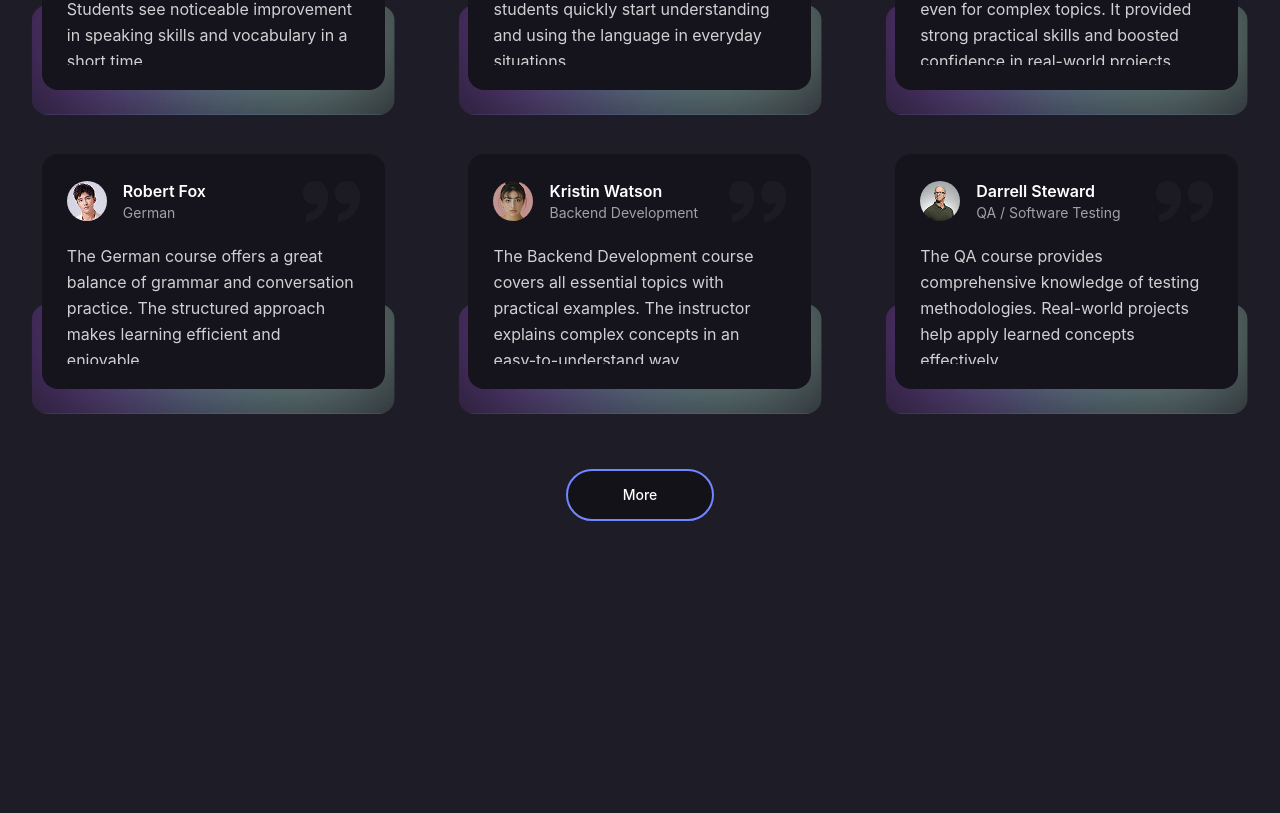
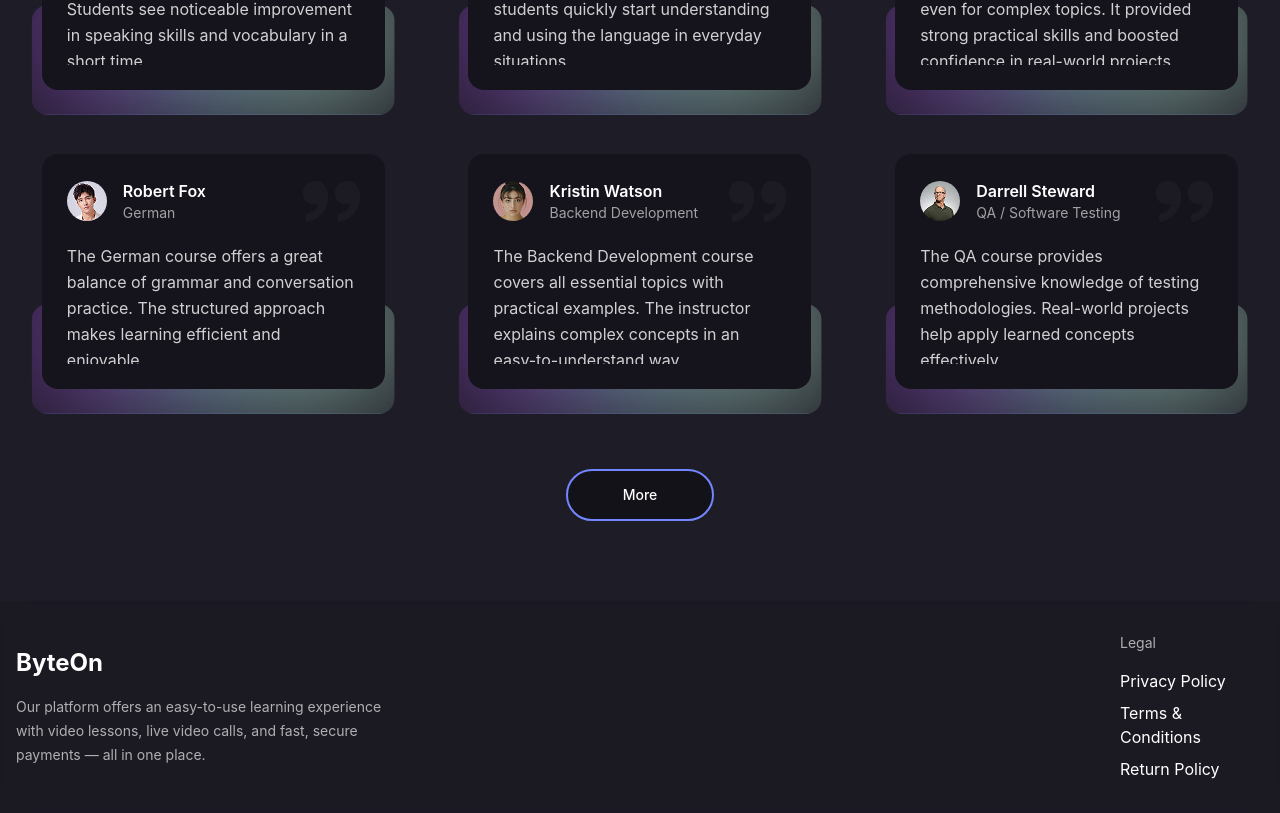
Before and after one commit to Dmytro-Doronin/components, a React (Vite) app: page / in a window 1280 px wide. Shown: the part 2986-3799 px from the top of the page. Before the commit the page ends 3587 px from the top, so only its background shows below. Built offline with nearby package versions, Linux system fonts and the light colour scheme.

Commit message:
add footer

```diff
--- /dev/null
+++ b/src/components/footer/Footer.tsx
@@ -0,0 +1,23 @@
+export default function Footer({ className }: { className?: string }) {
+  return (
+    <footer className={className || "bg-[#15141D40] backdrop-blur-md w-full py-8"}>
+      <div className="max-w-7xl mx-auto px-4 flex flex-col lg:flex-row justify-between items-start lg:items-center text-white gap-8 lg:gap-0">
+        <div className="max-w-sm w-full lg:w-auto">
+          <h3 className="font-bold text-2xl mb-4">ByteOn</h3>
+          <p className="text-sm opacity-65 leading-6">
+            Our platform offers an easy-to-use learning experience with video lessons, live video calls, and fast, secure payments — all in one place.
+          </p>
+        </div>
+
+        <div className="w-full lg:w-36">
+          <h4 className="text-sm opacity-65 mb-4">Legal</h4>
+          <div className="text-base space-y-2">
+            <p>Privacy Policy</p>
+            <p>Terms & Conditions</p>
+            <p>Return Policy</p>
+          </div>
+        </div>
+      </div>
+    </footer>
+  );
+}
--- a/src/pages/Home/Home.tsx
+++ b/src/pages/Home/Home.tsx
@@ -2,6 +2,7 @@ import { Hero } from '../../components/sections/Hero/Hero';
 import { Features } from '../../components/sections/Features/Features';
 import {PopularSubjects} from "../../components/sections/PopularSubjects/PopularSubjects.tsx";
 import {Reviews} from "../../components/sections/Reviews/Reviews.tsx";
+import Footer from "../../components/footer/Footer.tsx";
 
 export const Home = () => {
     // const indexChange = (page: number) => {
@@ -20,6 +21,7 @@ export const Home = () => {
             <Features />
             <PopularSubjects />
             <Reviews/>
+            <Footer/>
         </div>
     );
 };
```
